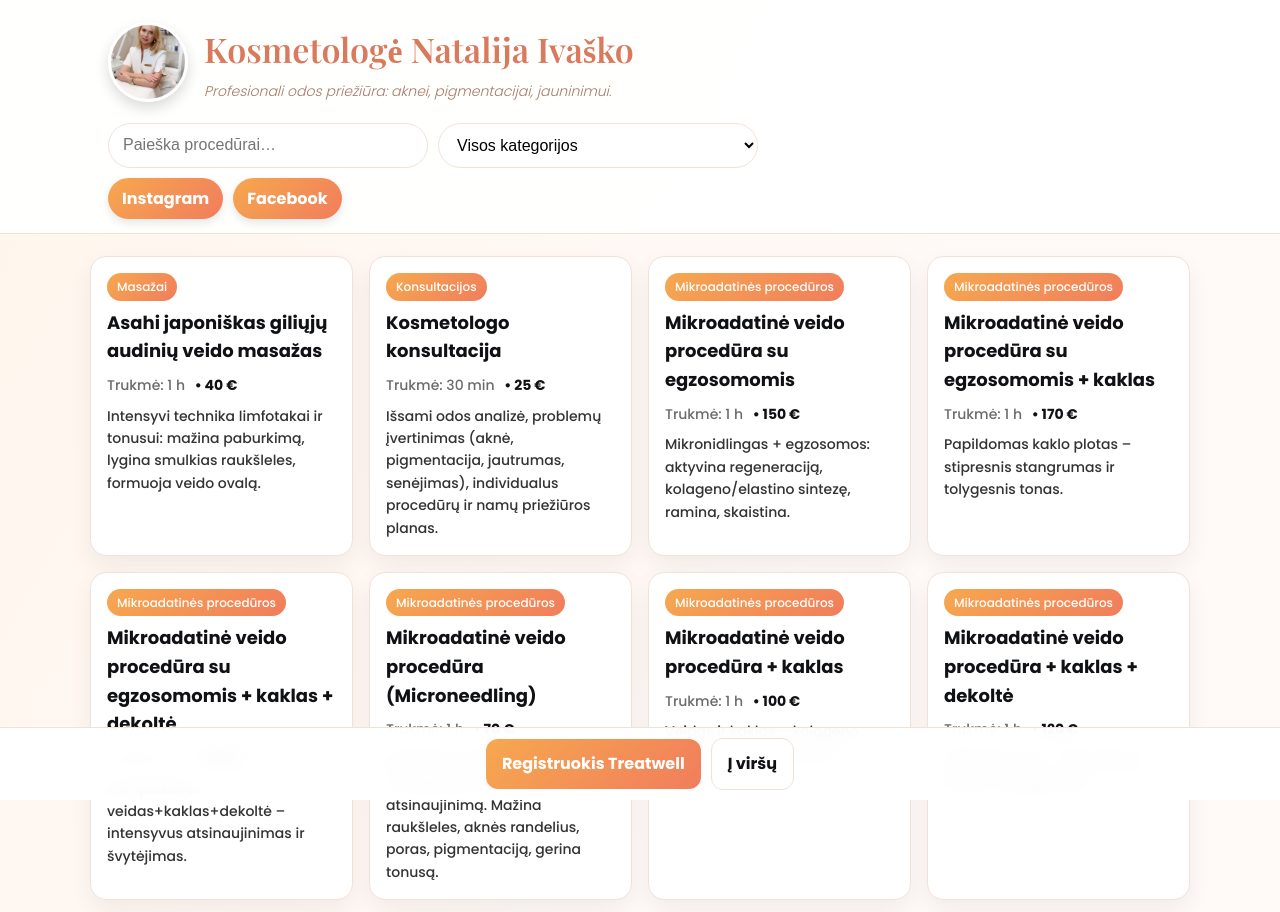
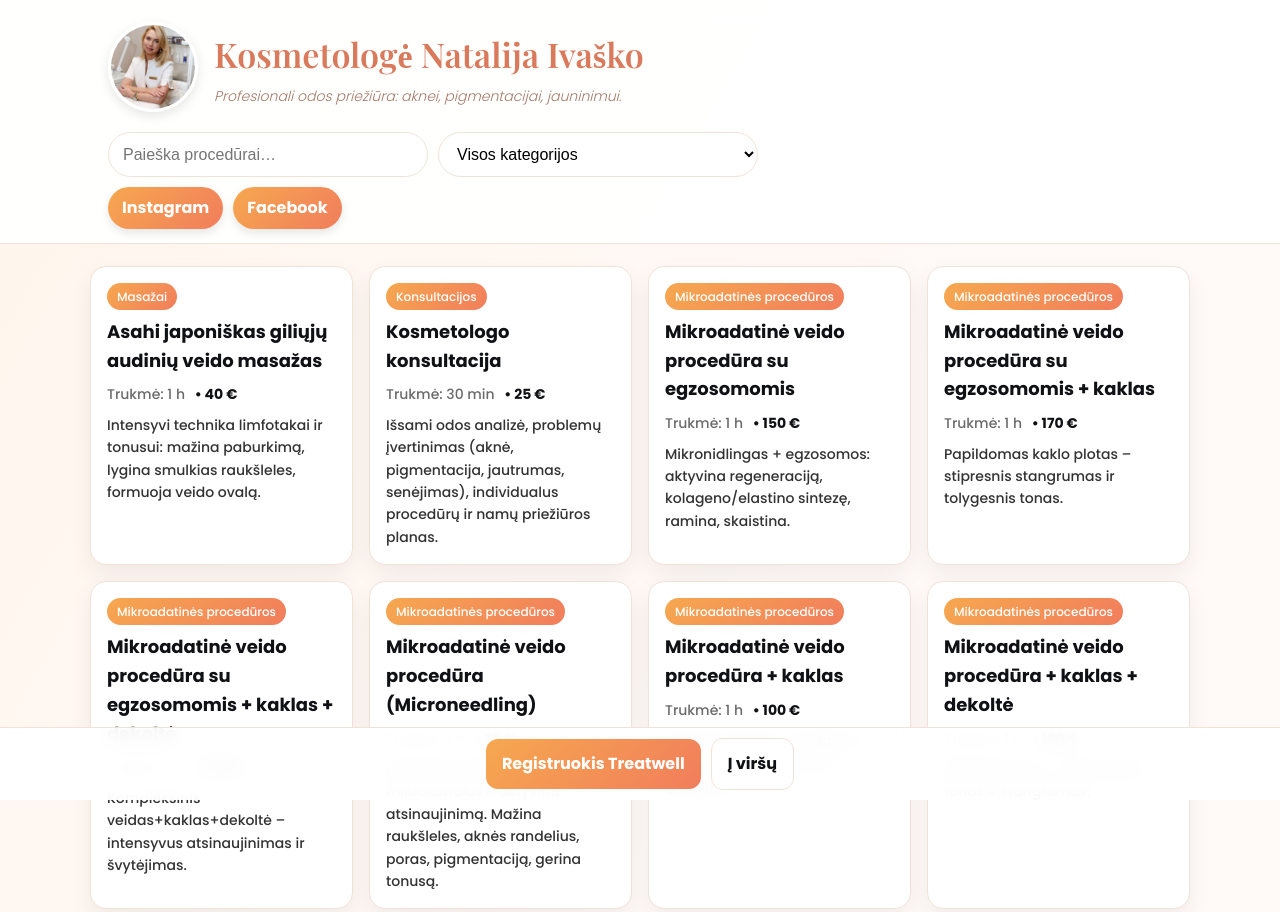
Before and after one commit to natalijaivasko-cmyk/kosmetologas-natalijaivk, a plain HTML site: page index.html in a window 1280 px wide. Shown: the top 912 px of the page. Drawn offline with nearby package versions, Linux system fonts and the light colour scheme.

Commit message:
Update index.html

```diff
--- a/index.html
+++ b/index.html
@@ -21,7 +21,7 @@
     header{position:sticky; top:0; z-index:50; background:rgba(255,255,255,.92); backdrop-filter:blur(12px); border-bottom:1px solid var(--stroke)}
     .wrap{max-width:1100px; margin:0 auto; padding:14px 18px}
     .header-block{display:flex; align-items:center; gap:16px; padding:8px 0}
-    .avatar{width:80px; height:80px; border-radius:50%; object-fit:cover; box-shadow:0 6px 14px rgba(0,0,0,.15); border:3px solid #fff}
+    .avatar{width:90px; height:90px; border-radius:50%; object-fit:cover;           /* užpildo ratą */object-position:50% 30%;    /* šiek tiek aukščiau (pakelk/mažink skaičių) */box-shadow:0 4px 12px rgba(0,0,0,.1); border:3px solid #fff;}
     h1{margin:0; font-family:'Playfair Display', serif; font-size:clamp(24px,3.2vw,34px); font-weight:600; color:#d97a5c}
     .sub{margin-top:4px; font-size:14px; font-weight:300; font-style:italic; color:#a57b6a}
     .toolbar{display:flex; gap:10px; margin-top:12px; flex-wrap:wrap}
```
